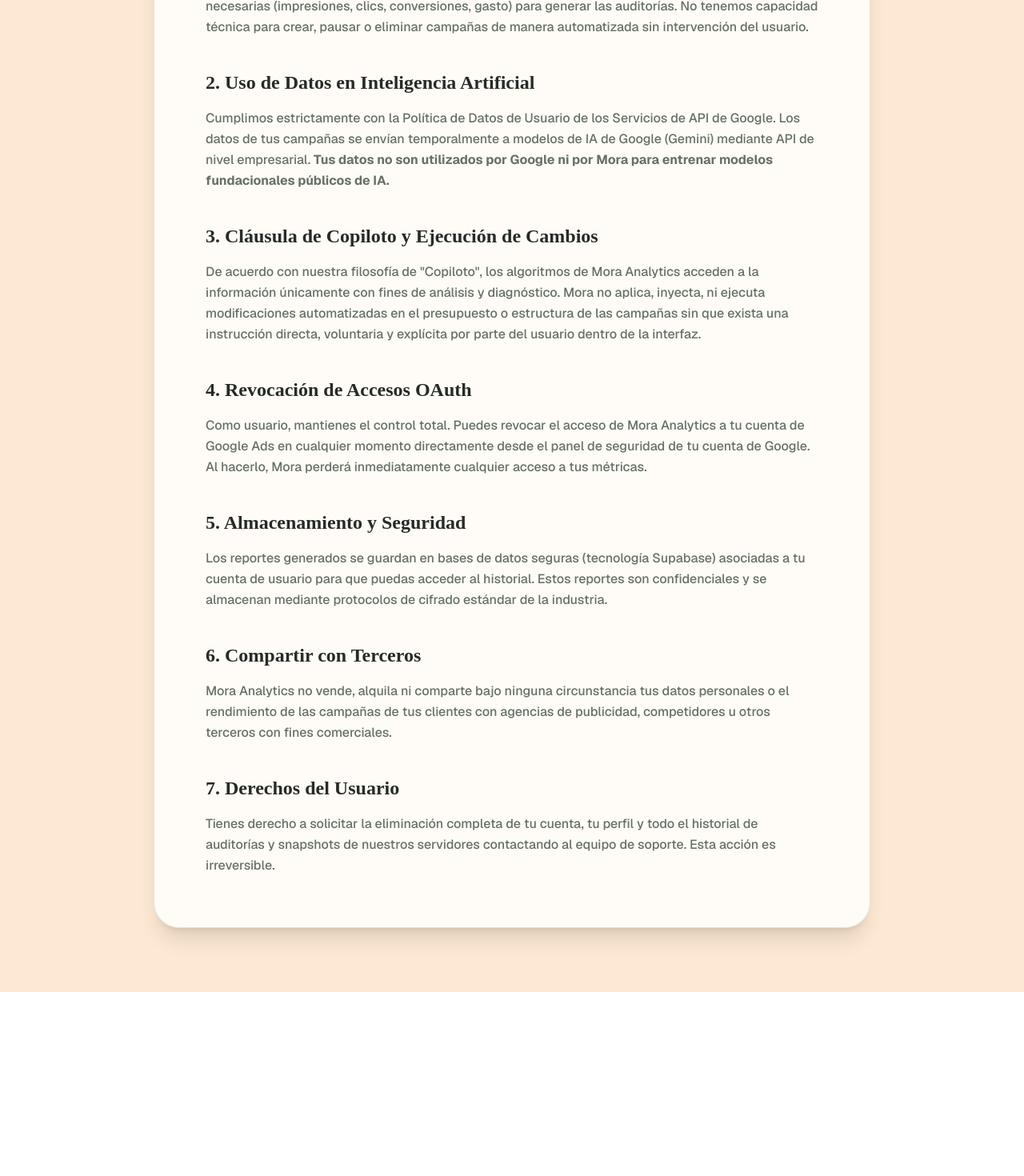
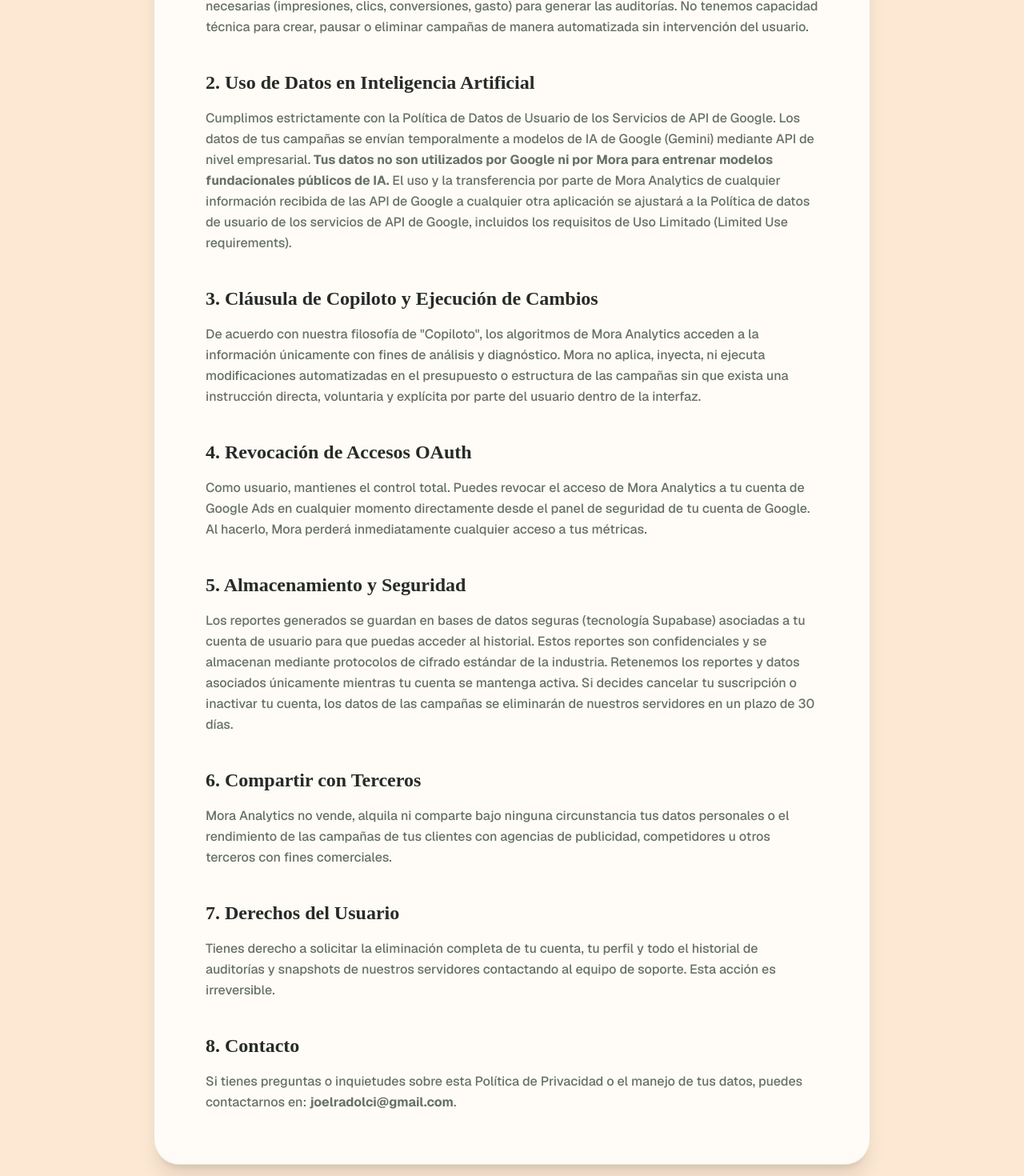
Before and after one commit to joelradolci-byte/morads, a Next.js app: page /privacidad in a window 1280 px wide. Shown: the part 460-1930 px from the top of the page at 80% size. Before the commit the page ends 1700 px from the top, so only its background shows below. Built offline with nearby package versions, Linux system fonts and the light colour scheme.

Commit message:
completo

```diff
--- a/app/privacidad/page.tsx
+++ b/app/privacidad/page.tsx
@@ -21,7 +21,7 @@
 
           <section>
             <h2 className="text-2xl font-bold text-[#262B27] mb-4" style={{ fontFamily: "'Playfair Display', serif" }}>2. Uso de Datos en Inteligencia Artificial</h2>
-            <p>Cumplimos estrictamente con la Política de Datos de Usuario de los Servicios de API de Google. Los datos de tus campañas se envían temporalmente a modelos de IA de Google (Gemini) mediante API de nivel empresarial. <strong>Tus datos no son utilizados por Google ni por Mora para entrenar modelos fundacionales públicos de IA.</strong></p>
+            <p>Cumplimos estrictamente con la Política de Datos de Usuario de los Servicios de API de Google. Los datos de tus campañas se envían temporalmente a modelos de IA de Google (Gemini) mediante API de nivel empresarial. <strong>Tus datos no son utilizados por Google ni por Mora para entrenar modelos fundacionales públicos de IA.</strong> El uso y la transferencia por parte de Mora Analytics de cualquier información recibida de las API de Google a cualquier otra aplicación se ajustará a la Política de datos de usuario de los servicios de API de Google, incluidos los requisitos de Uso Limitado (Limited Use requirements).</p>
           </section>
 
           <section>
@@ -36,7 +36,7 @@
 
           <section>
             <h2 className="text-2xl font-bold text-[#262B27] mb-4" style={{ fontFamily: "'Playfair Display', serif" }}>5. Almacenamiento y Seguridad</h2>
-            <p>Los reportes generados se guardan en bases de datos seguras (tecnología Supabase) asociadas a tu cuenta de usuario para que puedas acceder al historial. Estos reportes son confidenciales y se almacenan mediante protocolos de cifrado estándar de la industria.</p>
+            <p>Los reportes generados se guardan en bases de datos seguras (tecnología Supabase) asociadas a tu cuenta de usuario para que puedas acceder al historial. Estos reportes son confidenciales y se almacenan mediante protocolos de cifrado estándar de la industria. Retenemos los reportes y datos asociados únicamente mientras tu cuenta se mantenga activa. Si decides cancelar tu suscripción o inactivar tu cuenta, los datos de las campañas se eliminarán de nuestros servidores en un plazo de 30 días.</p>
           </section>
 
           <section>
@@ -48,6 +48,11 @@
             <h2 className="text-2xl font-bold text-[#262B27] mb-4" style={{ fontFamily: "'Playfair Display', serif" }}>7. Derechos del Usuario</h2>
             <p>Tienes derecho a solicitar la eliminación completa de tu cuenta, tu perfil y todo el historial de auditorías y snapshots de nuestros servidores contactando al equipo de soporte. Esta acción es irreversible.</p>
           </section>
+
+          <section>
+            <h2 className="text-2xl font-bold text-[#262B27] mb-4" style={{ fontFamily: "'Playfair Display', serif" }}>8. Contacto</h2>
+            <p>Si tienes preguntas o inquietudes sobre esta Política de Privacidad o el manejo de tus datos, puedes contactarnos en: <strong>joelradolci@gmail.com</strong>.</p>
+          </section>
         </div>
       </div>
     </div>
```
